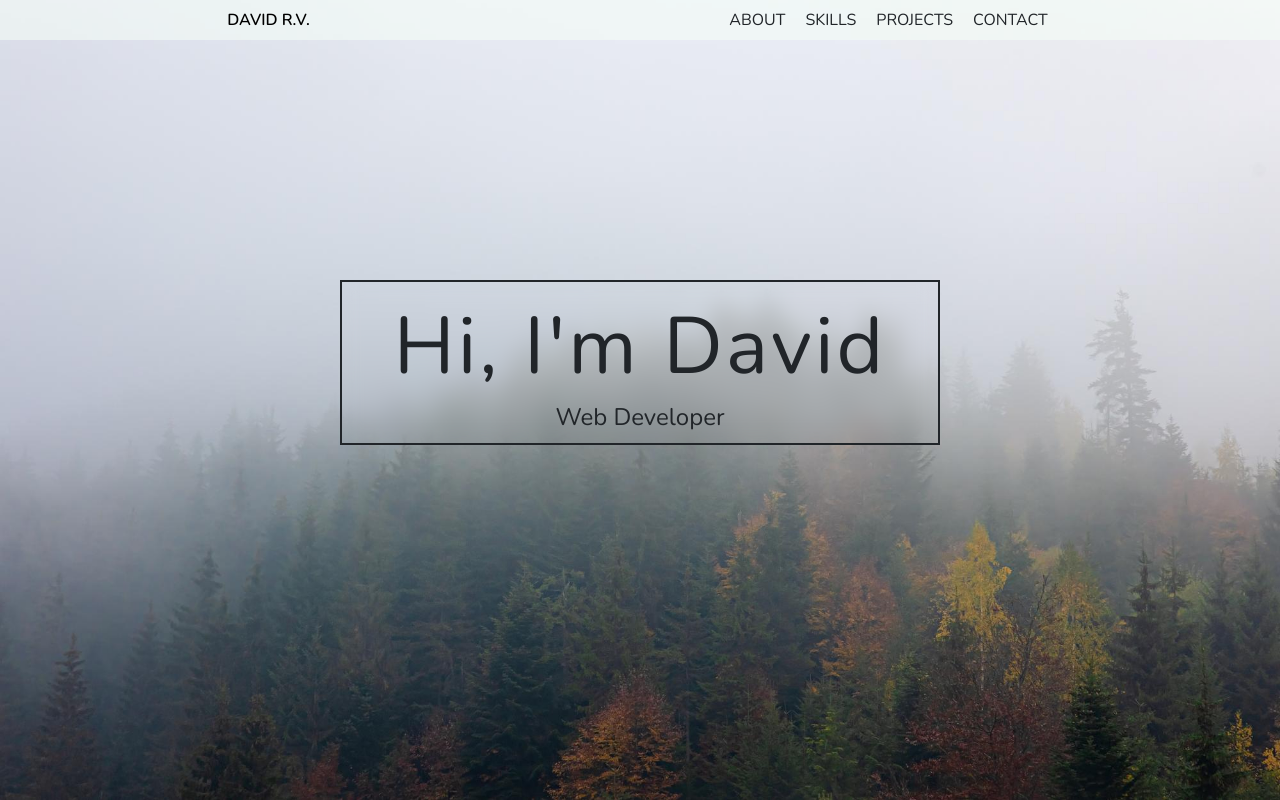
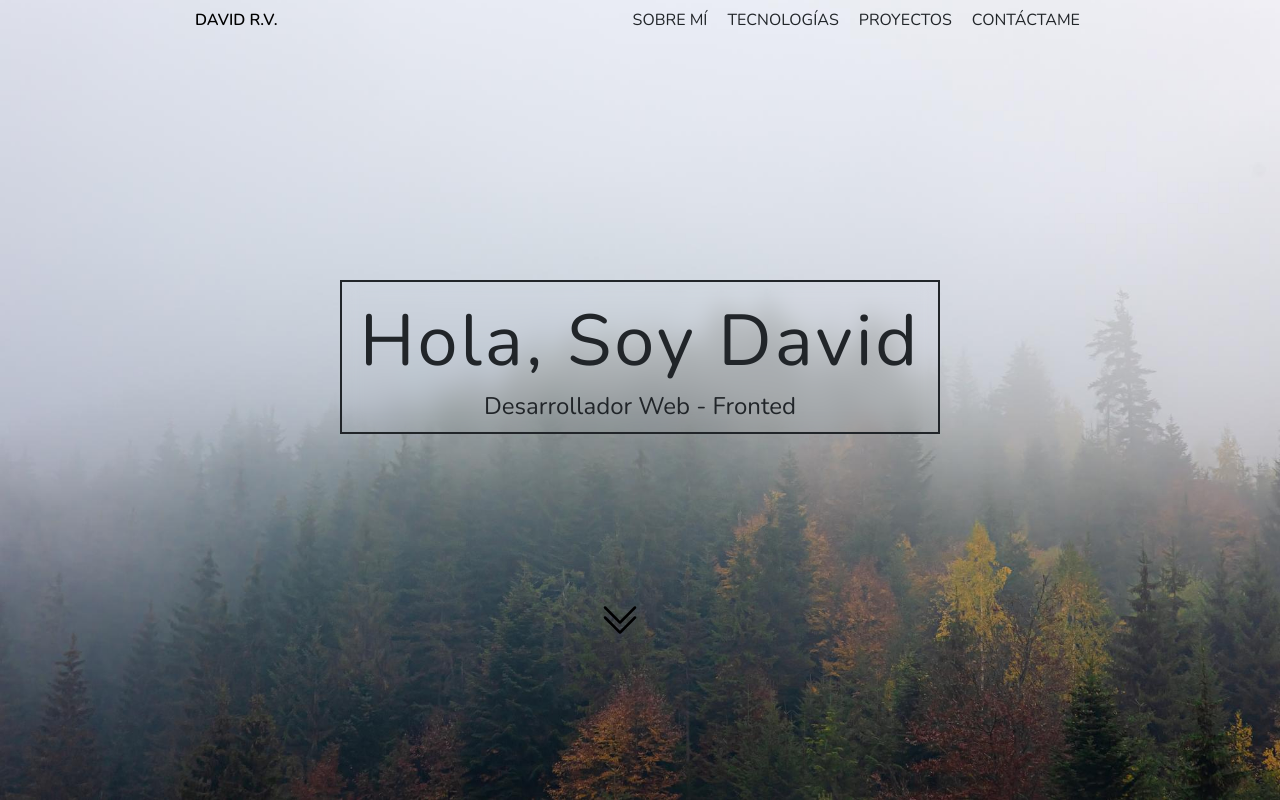
Before and after one commit to DavidSRV/portfolio, a React (Create React App) app: page / in a window 1280 px wide. Built offline with nearby package versions, Linux system fonts and the light colour scheme.

Commit message:
Maquetando proyecto

```diff
--- a/package.json
+++ b/package.json
@@ -8,6 +8,7 @@
     "@testing-library/user-event": "^13.5.0",
     "react": "^18.2.0",
     "react-dom": "^18.2.0",
+    "react-icons": "^4.6.0",
     "react-router-dom": "^6.4.2",
     "react-scripts": "5.0.1",
     "sass": "^1.55.0",
--- a/src/components/navBar/NavBar.jsx
+++ b/src/components/navBar/NavBar.jsx
@@ -9,10 +9,10 @@ function NavBar() {
         <p>DAVID R.V.</p>
       </div>
       <div className="links__general">
-        <Link to="/About">ABOUT</Link>
-        <Link to="/Skills">SKILLS</Link>
-        <Link to="/Projects">PROJECTS</Link>
-        <Link to="/Contact">CONTACT</Link>
+        <Link to="/About">SOBRE MÍ</Link>
+        <Link to="/Skills">TECNOLOGÍAS</Link>
+        <Link to="/Projects">PROYECTOS</Link>
+        <Link to="/Contact">CONTÁCTAME</Link>
       </div>
     </nav>
   );
--- a/src/components/navBar/_NavBarStyle.scss
+++ b/src/components/navBar/_NavBarStyle.scss
@@ -7,7 +7,7 @@
     height: 30px;
     padding: 20px;
     justify-content: space-around;
-    background-color: $background-nav;
+    // background-color: $background-nav;
 
     & .links__name {
         & p {
--- a/src/pages/main/MainPage.jsx
+++ b/src/pages/main/MainPage.jsx
@@ -1,6 +1,8 @@
 import React from "react";
 import NavBar from "../../components/navBar/NavBar";
 import "./_MainStyle.scss";
+import { BsChevronDoubleDown } from "react-icons/bs";
+
 
 function MainPage() {
   return (
@@ -8,9 +10,10 @@ function MainPage() {
       <div className="layout">
         <NavBar />
         <div className="layout__content">
-          <h1 className="layout__title">Hi, I'm David</h1>
-          <p className="layout__description">Web Developer</p>
+          <h1 className="layout__title">Hola, Soy David</h1>
+          <p className="layout__description">Desarrollador Web - Fronted</p>
         </div>
+        <BsChevronDoubleDown  className="layout__iconDown"/>
       </div>
       <section className="section1"></section>
       <section className="section2"></section>
--- a/src/pages/main/_MainStyle.scss
+++ b/src/pages/main/_MainStyle.scss
@@ -7,7 +7,8 @@
     background-image: url('../../assets/img/background.jpg');
     background-repeat: no-repeat;
     background-position: bottom;
-        background-size: cover;
+    background-size: cover;
+    user-select: none;
 
     & .layout__content {
         text-align: center;
@@ -19,18 +20,29 @@
         backdrop-filter: blur(10px);
         padding: 10px;
 
-        & .layout__title{
+        & .layout__title {
             color: $letter;
-            font-size: 5rem;
+            font-size: 4.5rem;
             font-weight: 300;
             letter-spacing: 3px;
         }
 
-        & .layout__description{
+        & .layout__description {
             color: $letter;
             font-size: 1.5rem;
-                font-weight: 300;
+            font-weight: 300;
         }
     }
 
+    & .layout__iconDown {
+        // color: white;
+        position: absolute;
+        right: 50%;
+        bottom: 20%;
+        font-size: 40px;
+        cursor: pointer;
+        // backdrop-filter: blur(10px);
+
+    }
+
 }
```
Also changed, not shown: 2 other files (tests, documents, lock files or other folders).
